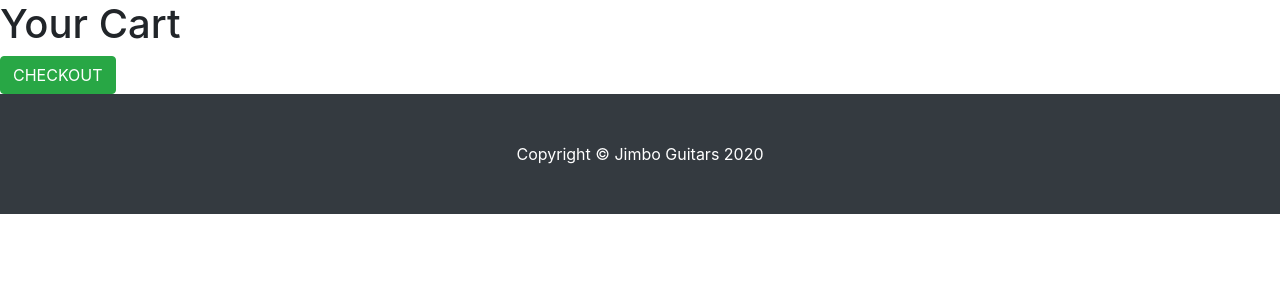
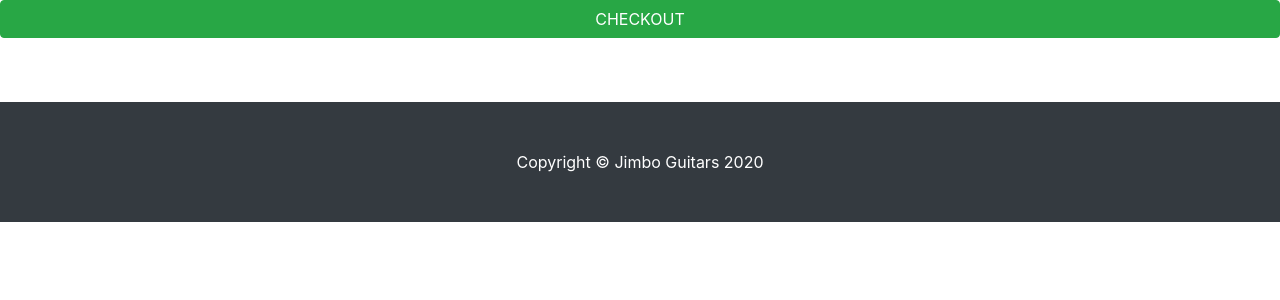
Before and after one commit to papadum-is-nice/TGC_Milestone_Project_4, a Django app: page /cart/ in a window 1280 px wide. Shown: the part 56-356 px from the top of the page. Run offline with Django 3.2, Linux system fonts and the light colour scheme; some libraries are stand-ins or nearby versions.

Commit message:
Styled shopping cart page

```diff
--- a/static/style/styles.css
+++ b/static/style/styles.css
@@ -176,11 +176,39 @@
 	margin-bottom: 1rem
 }
 
-/*.cart .card img {*/
+/*cart page*/
 
-/*	width: 50%;*/
+.guitar_cart .card {
+	margin: 4rem 2rem;
+	border: none;
+}
 
-/*}*/
+.guitar_cart .card-image {
+	margin: 0 auto;
+}
+
+.guitar_cart img {
+	width: 5rem;
+}
+
+.guitar_cart .card-content {
+	margin: 0 auto;
+}
+
+.guitar_cart .apply_btn {
+	position: relative;
+	top: -8px;
+}
+
+.guitar_cart .remove_btn {
+	width: 80%;
+	margin: 0 auto;
+}
+
+.guitar_cart .checkout_btn a {
+	width: 100%;
+	margin-bottom: 4rem;
+}
 
 @media (min-width: 320px) and (max-width: 575px) {
 	.navbar input {
@@ -197,6 +225,16 @@
 	}
 }
 
+@media (min-width: 576px) {
+	.guitar_cart .apply_btn {
+		/*position: relative;*/
+		top: 0;
+	}
+	.guitar_cart .remove_btn {
+		margin-top: 1rem !important;
+	}
+}
+
 @media (min-width: 768px) {
 	.guitar_shop .card {
 		margin: 4rem;
@@ -209,9 +247,9 @@
 }
 
 @media (min-width: 1024px) {
-.about_us {
-	margin: 6rem;
-}
+	.about_us {
+		margin: 6rem;
+	}
 
 }
 
--- a/templates/view_cart.html
+++ b/templates/view_cart.html
@@ -1,15 +1,17 @@
 {% extends 'base.html' %} {%block content %}
 
 <div class="cart">
-    <h1>Your Cart</h1>
-
+  <div class="guitar_cart">
+    <div class="row">
       {%for id,guitar in shopping_cart.items %}
-
-    <div class="card" style="width: 18rem;">
-        <img src="{{guitar.image_url}}" class="card-img-top" alt="...">
-        <div class="card-body">
-            <h5 class="card-title">{{guitar.brand}}</h5>
-            <p class="card-text">${{guitar.cost}}</p>
+      <div class="col-md-6 col-lg-4">
+        <div class="card">
+          <div class="card-image">
+            <img src="{{guitar.image_url}}">
+          </div>
+          <div class="card-content">
+            <p>{{guitar.brand}}</p>
+            <p>${{guitar.cost}}</p>
             <form class="form-inline" method="post" action="{% url 'adjust_cart' guitar_id=guitar.id %}">
               {% csrf_token %}
               <div class="form-group">
@@ -19,14 +21,17 @@
                   <input name="quantity" type="number" min="1" max="10" class="form-control" id="input_width" value="{{guitar.quantity}}">
                 </div>
               </div>
-                <button type="submit" class="btn btn-primary ml-1" id="cart_btn_primary_id"><span class="glyphicon glyphicon-edit" aria-hidden="true"></span> &nbsp; Apply</button>
+              <button type="submit" class="btn btn-primary ml-2 apply_btn" id="cart_btn_primary_id"><span class="glyphicon glyphicon-edit" aria-hidden="true"></span> &nbsp; Apply</button>
             </form>
-
-            <a href="{% url 'remove_from_cart' guitar_id=guitar.id %}" class="btn btn-danger mt-1">Remove from Cart</a>
+          </div>
+          <div class="row">
+            <a href="{% url 'remove_from_cart' guitar_id=guitar.id %}" class="btn btn-danger mt-1 remove_btn">Remove from Cart</a>
           </div>
         </div>
-    {%endfor%}
-            <a href="{% url 'checkout' %}" class="btn btn-success">CHECKOUT</a>
       </div>
-
-{%endblock %}
+      {% endfor %}
+    </div>
+    <div class="checkout_btn">
+  <a href="{% url 'checkout' %}" class="btn btn-success">CHECKOUT</a> {%endblock %}
+  </div>
+  </div>
```
Also changed, not shown: delete.txt (added, +24 -0 lines). Lines whose indentation alone changed are shown as unchanged.
